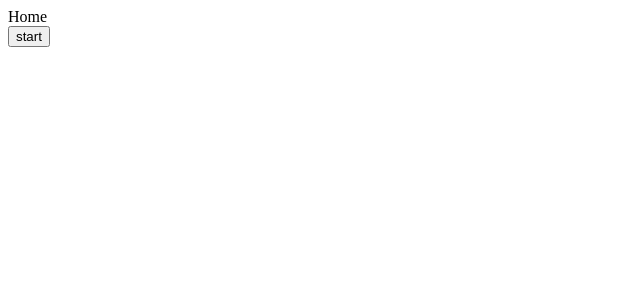
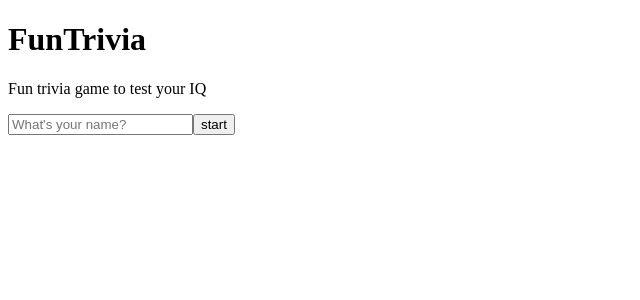
Before and after one commit to alexlazarian/ReactTrivia, a React (Create React App) app: page / in a window 1280 px wide. Shown: the top 300 px of the page, without its empty margins (0-640 px from the left). Built offline with nearby package versions, Linux system fonts and the light colour scheme; the HTML template or start-up script is replaced by a standard one.

Commit message:
add name input field

```diff
--- a/src/pages/Home.tsx
+++ b/src/pages/Home.tsx
@@ -2,8 +2,11 @@ import React from 'react'
 import {useNavigate} from 'react-router-dom'
 
 import * as ROUTES from '../constants/routes'
+import {useAppContext} from '../context/AppContext'
 
 function Home() {
+	const {name, setName} = useAppContext()
+
 	const navigate = useNavigate()
 
 	const handleStart = e => {
@@ -12,8 +15,18 @@ function Home() {
 	}
 	return (
 		<>
-			<div>Home</div>
-			<button onClick={handleStart}>start</button>
+			<h1>FunTrivia</h1>
+			<p>Fun trivia game to test your IQ</p>
+			<form>
+				<input
+					type='text'
+					name='name'
+					placeholder="What's your name?"
+					value={name}
+					onChange={e => setName(e.target.value)}
+				/>
+				<button onClick={handleStart}>start</button>
+			</form>
 		</>
 	)
 }
--- a/src/pages/Results.tsx
+++ b/src/pages/Results.tsx
@@ -1,22 +1,30 @@
 import React from 'react'
-import { useNavigate } from 'react-router-dom';
+import {useNavigate} from 'react-router-dom'
 
-import * as ROUTES from "../constants/routes";
+import * as ROUTES from '../constants/routes'
+import {useAppContext} from '../context/AppContext'
+import data from '../fixtures/data'
 
 function Results() {
-  const navigate = useNavigate();
+	const {score, name} = useAppContext()
 
-  const handleRestart = (e) => {
-    e.preventDefault();
-    navigate(ROUTES.QUESTIONS);
-  };
+	const navigate = useNavigate()
 
-  return (
-    <>
-			<div>Results</div>
+	const handleRestart = e => {
+		e.preventDefault()
+		navigate(ROUTES.QUESTIONS)
+	}
+
+	return (
+		<>
+			<img src='' alt='results graphic' />
+			<p>{name && `${name}, `}You’re a Trivia master!</p>
+			<p>
+				You got {score} out of {data.length} questions right!
+			</p>
 			<button onClick={handleRestart}>Play again!</button>
 		</>
-  )
+	)
 }
 
 export default Results
```
